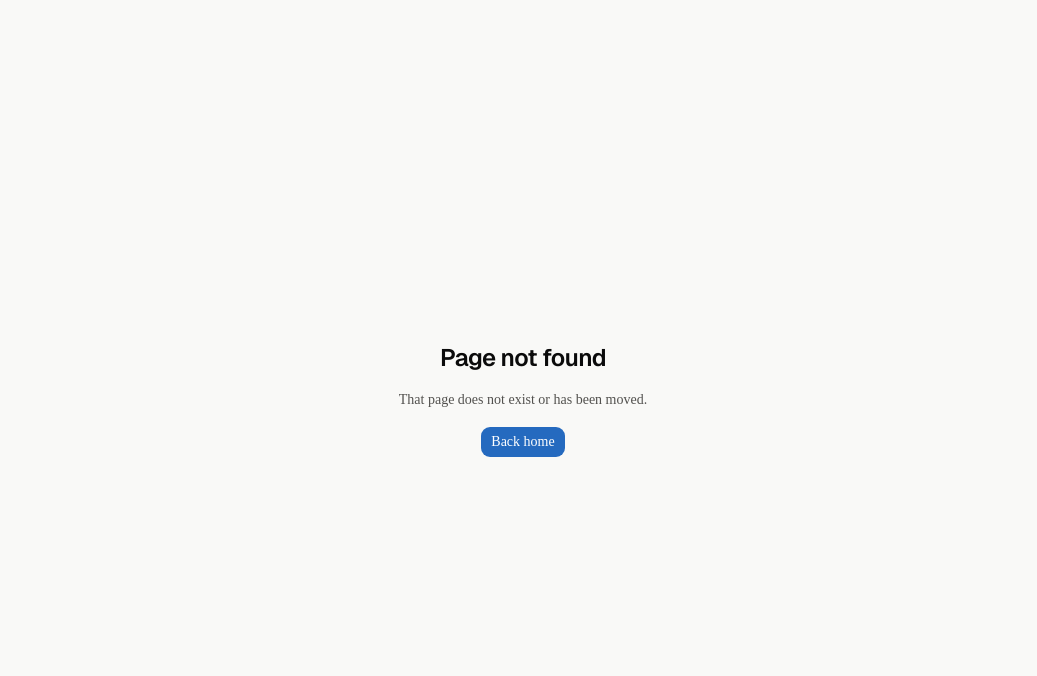
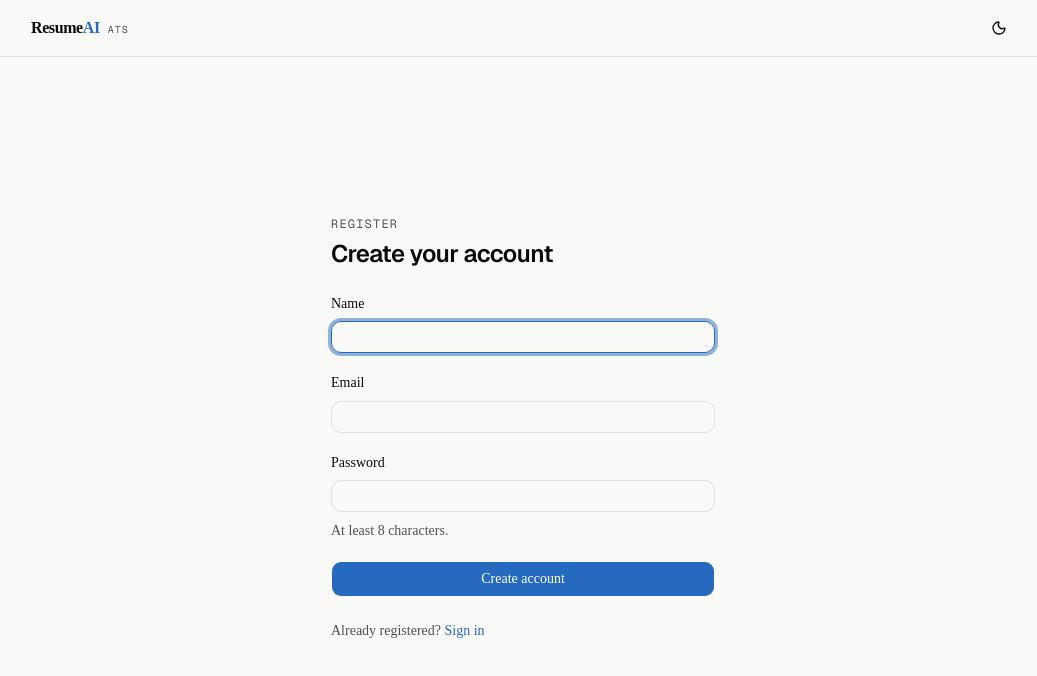
Before and after one commit to HenokAsaye/Resume_forge, a Next.js app in the folder frontend/: page /register in a window 1280 px wide. Before the commit this address had no page. Shown: the top 676 px of the page, without its empty margins (117-1154 px from the left). Built offline with nearby package versions, Linux system fonts and the light colour scheme.

Commit message:
feat(app): add auth pages, app shell layout, and dashboard

```diff
--- a/frontend/package.json
+++ b/frontend/package.json
@@ -14,7 +14,6 @@
   "dependencies": {
     "@base-ui/react": "^1.6.0",
     "@hookform/resolvers": "^5.4.0",
-    "@supabase/supabase-js": "^2.110.8",
     "@tanstack/react-query": "^5.101.4",
     "class-variance-authority": "^0.7.1",
     "clsx": "^2.1.1",
--- /dev/null
+++ b/frontend/src/app/(app)/dashboard/page.tsx
@@ -0,0 +1,59 @@
+import type { Metadata } from "next"
+import { FileText, Briefcase, Gauge, PenLine } from "lucide-react"
+
+export const metadata: Metadata = {
+  title: "Dashboard",
+}
+
+const upcoming = [
+  {
+    icon: FileText,
+    label: "Résumés",
+    body: "Upload a PDF or DOCX, parse it into structured sections, preview and export.",
+  },
+  {
+    icon: Briefcase,
+    label: "Jobs",
+    body: "Paste a job description and have its requirements and keywords extracted.",
+  },
+  {
+    icon: Gauge,
+    label: "ATS reports",
+    body: "Score a résumé against a job and see the keyword gaps behind the number.",
+  },
+  {
+    icon: PenLine,
+    label: "Cover letters",
+    body: "Generate a letter from the same parsed résumé and job, then edit it inline.",
+  },
+]
+
+export default function DashboardPage() {
+  return (
+    <div className="mx-auto w-full max-w-4xl space-y-8">
+      <div className="space-y-1.5">
+        <p className="text-muted-foreground font-mono text-xs tracking-widest uppercase">
+          Dashboard
+        </p>
+        <h1 className="text-2xl font-semibold tracking-tight">
+          You are signed in
+        </h1>
+        <p className="text-muted-foreground text-sm">
+          Feature sections land one at a time. Here is what is coming next.
+        </p>
+      </div>
+
+      <dl className="grid gap-x-8 gap-y-6 sm:grid-cols-2">
+        {upcoming.map(({ icon: Icon, label, body }) => (
+          <div key={label} className="border-border border-t pt-4">
+            <dt className="flex items-center gap-2 font-medium">
+              <Icon className="text-muted-foreground size-4" />
+              {label}
+            </dt>
+            <dd className="text-muted-foreground mt-1 text-sm">{body}</dd>
+          </div>
+        ))}
+      </dl>
+    </div>
+  )
+}
--- /dev/null
+++ b/frontend/src/app/(app)/layout.tsx
@@ -0,0 +1,13 @@
+import type { ReactNode } from "react"
+import { redirect } from "next/navigation"
+import { UserMenu } from "@/modules/auth"
+import { hasSession } from "@/shared/api/session"
+import { AppShell } from "@/shared/ui/app-shell"
+
+export default async function AppLayout({ children }: { children: ReactNode }) {
+  if (!(await hasSession())) {
+    redirect("/login")
+  }
+
+  return <AppShell userMenu={<UserMenu />}>{children}</AppShell>
+}
--- /dev/null
+++ b/frontend/src/app/(auth)/layout.tsx
@@ -0,0 +1,27 @@
+import Link from "next/link"
+import type { ReactNode } from "react"
+import { ThemeToggle } from "@/shared/ui/theme-toggle"
+
+export default function AuthLayout({ children }: { children: ReactNode }) {
+  return (
+    <div className="flex min-h-screen flex-col">
+      <header className="border-border border-b">
+        <div className="mx-auto flex h-14 w-full max-w-5xl items-center justify-between px-5">
+          <Link href="/" className="flex items-baseline gap-2">
+            <span className="text-base font-semibold tracking-tight">
+              Resume<span className="text-primary">AI</span>
+            </span>
+            <span className="text-muted-foreground font-mono text-[10px] tracking-widest uppercase">
+              ATS
+            </span>
+          </Link>
+          <ThemeToggle />
+        </div>
+      </header>
+
+      <main className="flex flex-1 items-center justify-center px-5 py-12">
+        <div className="w-full max-w-sm">{children}</div>
+      </main>
+    </div>
+  )
+}
--- /dev/null
+++ b/frontend/src/app/(auth)/login/page.tsx
@@ -0,0 +1,33 @@
+import { Suspense } from "react"
+import Link from "next/link"
+import type { Metadata } from "next"
+import { LoginForm } from "@/modules/auth"
+import { Skeleton } from "@/shared/ui/skeleton"
+
+export const metadata: Metadata = {
+  title: "Sign in",
+}
+
+export default function LoginPage() {
+  return (
+    <div className="space-y-6">
+      <div className="space-y-1.5">
+        <p className="text-muted-foreground font-mono text-xs tracking-widest uppercase">
+          Sign in
+        </p>
+        <h1 className="text-2xl font-semibold tracking-tight">Welcome back</h1>
+      </div>
+
+      <Suspense fallback={<Skeleton className="h-64 w-full" />}>
+        <LoginForm />
+      </Suspense>
+
+      <p className="text-muted-foreground text-sm">
+        No account?{" "}
+        <Link href="/register" className="text-primary hover:underline">
+          Create one
+        </Link>
+      </p>
+    </div>
+  )
+}
--- /dev/null
+++ b/frontend/src/app/(auth)/register/page.tsx
@@ -0,0 +1,31 @@
+import Link from "next/link"
+import type { Metadata } from "next"
+import { RegisterForm } from "@/modules/auth"
+
+export const metadata: Metadata = {
+  title: "Create account",
+}
+
+export default function RegisterPage() {
+  return (
+    <div className="space-y-6">
+      <div className="space-y-1.5">
+        <p className="text-muted-foreground font-mono text-xs tracking-widest uppercase">
+          Register
+        </p>
+        <h1 className="text-2xl font-semibold tracking-tight">
+          Create your account
+        </h1>
+      </div>
+
+      <RegisterForm />
+
+      <p className="text-muted-foreground text-sm">
+        Already registered?{" "}
+        <Link href="/login" className="text-primary hover:underline">
+          Sign in
+        </Link>
+      </p>
+    </div>
+  )
+}
```
Also changed, not shown: 1 other file (tests, documents, lock files or other folders).
